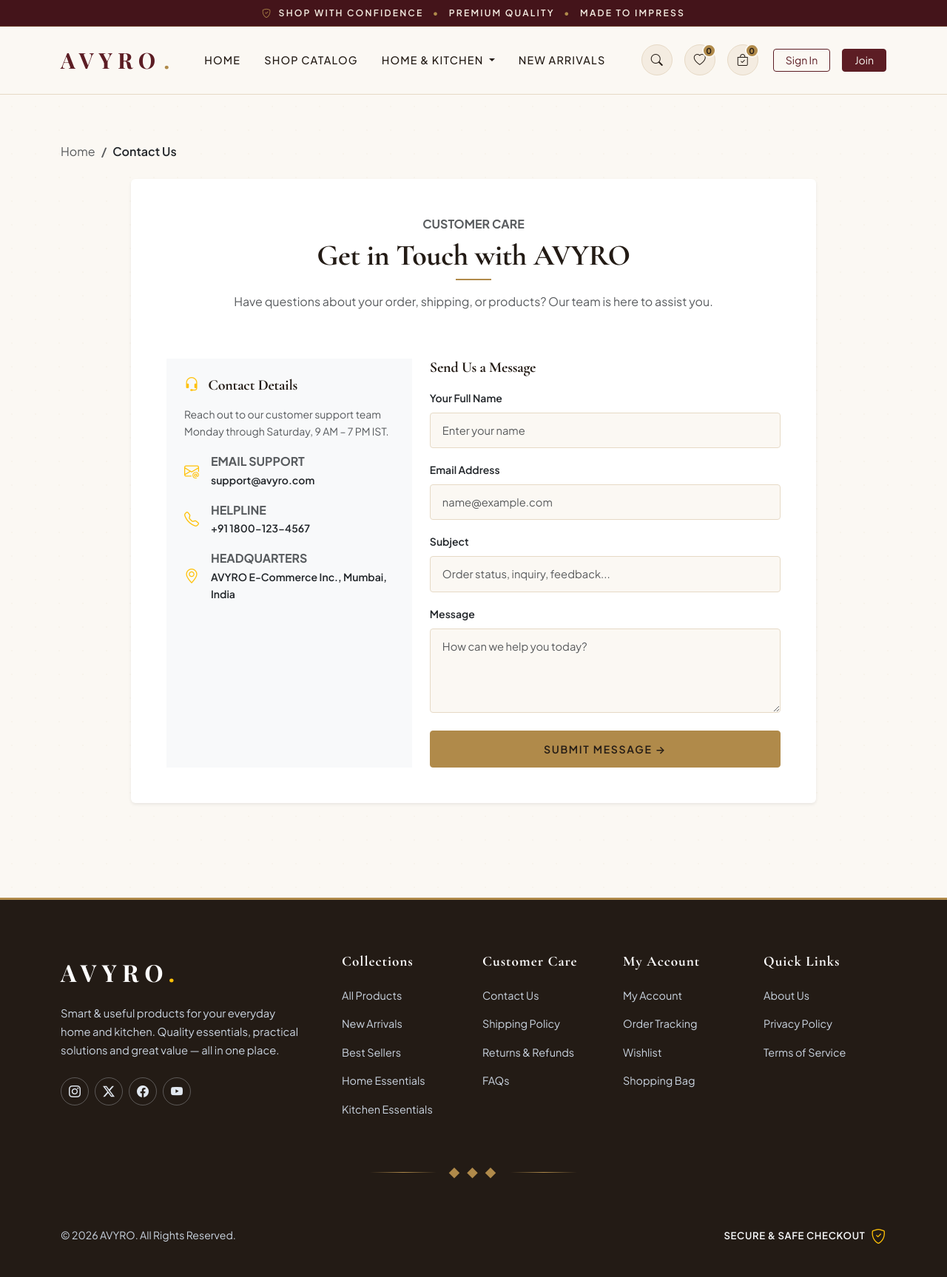
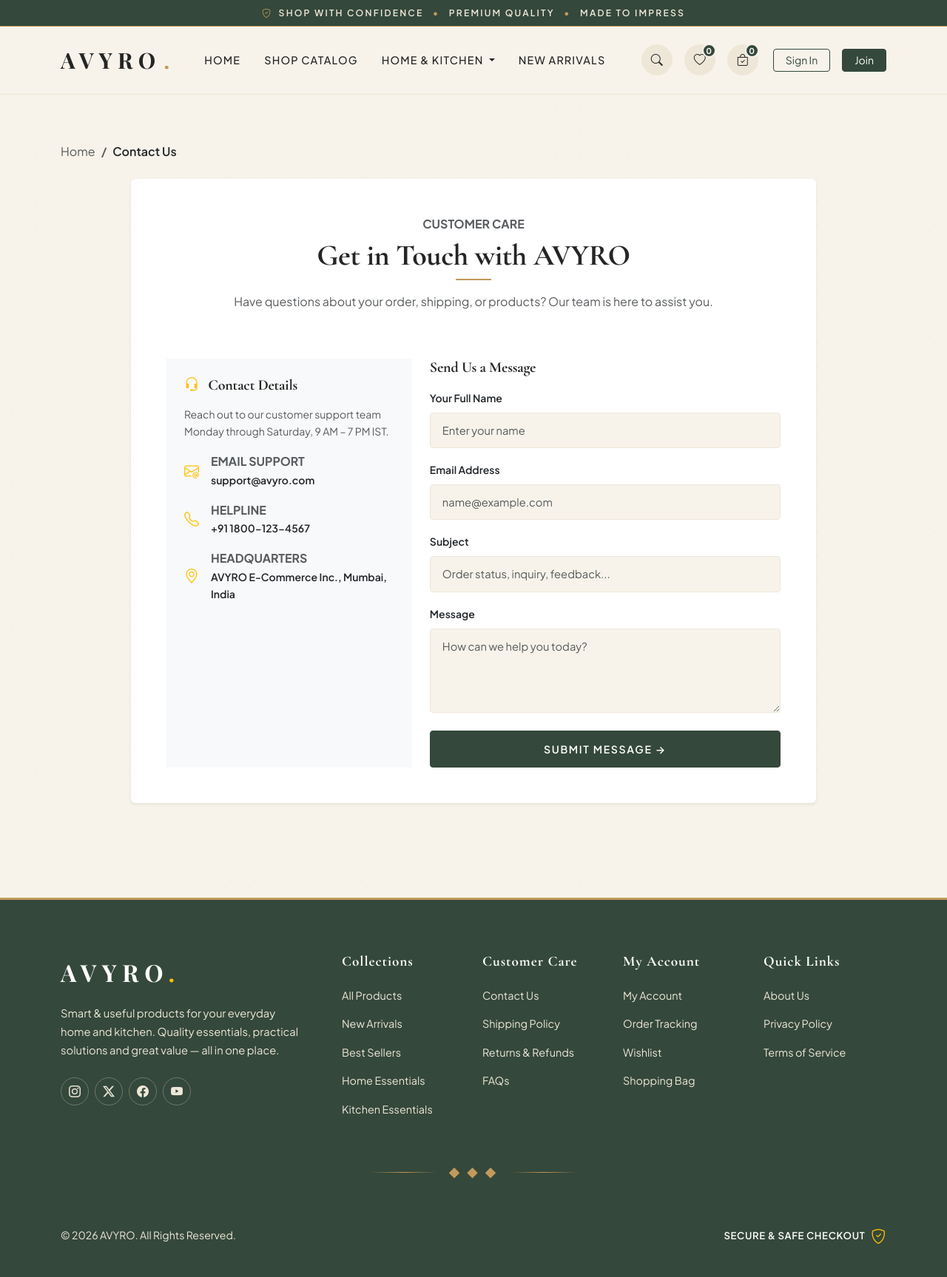
Before and after one commit to rajvaghani2511/AVYRO, a Flask app: page /contact in a window 1280 px wide. Shown: the whole page at 74% size. Run offline with Flask 3, Linux system fonts and the light colour scheme; data that the repository does not hold is empty; some web fonts are replaced.

Commit message:
color them change

```diff
--- a/app/static/css/styles.css
+++ b/app/static/css/styles.css
@@ -5,43 +5,53 @@
 @import url('https://fonts.googleapis.com/css2?family=Cormorant+Garamond:ital,wght@0,400;0,500;0,600;0,700;1,400;1,600&family=Playfair+Display:ital,wght@0,500;0,600;0,700;0,800;1,400&family=Plus+Jakarta+Sans:wght@400;500;600;700&display=swap');
 
 :root {
-  /* Editorial & Traditional Palette */
-  --avyro-maroon: #5C1D24;
-  --avyro-maroon-dark: #44141A;
-  --avyro-maroon-soft: rgba(92, 29, 36, 0.08);
+  /* Modern, Premium & Welcoming Home & Kitchen Color Palette */
+  --avyro-ivory: #F7F3EA;         /* Primary Background: Warm Ivory / Cream */
+  --avyro-sand: #EEE7D8;          /* Secondary Background: Soft Beige */
+  --avyro-card-bg: #FFFFFF;       /* Card Background: White */
 
-  --avyro-terracotta: #A6533F;
-  --avyro-terracotta-soft: rgba(166, 83, 63, 0.1);
+  --avyro-olive: #34483B;         /* Primary Brand Color: Deep Olive Green */
+  --avyro-olive-dark: #25372B;    /* Darker Deep Olive */
+  --avyro-olive-soft: rgba(52, 72, 59, 0.08);
 
-  --avyro-brass: #B08A4A;
-  --avyro-brass-dark: #916F37;
-  --avyro-brass-light: rgba(176, 138, 74, 0.15);
-  --avyro-brass-glow: rgba(176, 138, 74, 0.25);
+  --avyro-sage: #718575;          /* Secondary Accent: Sage Green */
+  --avyro-sage-soft: rgba(113, 133, 117, 0.12);
 
-  --avyro-ivory: #FBF8F3;
-  --avyro-sand: #F4ECE1;
-  --avyro-card-bg: #FFFFFF;
+  --avyro-terracotta: #B86F52;    /* Premium Accent: Warm Terracotta */
+  --avyro-terracotta-soft: rgba(184, 111, 82, 0.1);
 
-  --avyro-green: #1F382B;
-  --avyro-green-soft: rgba(31, 56, 43, 0.08);
+  --avyro-gold: #C29A5B;          /* Soft Gold Accent: Muted Gold */
+  --avyro-gold-dark: #A88243;
+  --avyro-gold-soft: rgba(194, 154, 91, 0.15);
 
-  --avyro-dark: #231B15;
-  --avyro-muted: #7A6F66;
-  --avyro-light-text: #FBF8F3;
+  --avyro-dark: #252525;          /* Main Text: Deep Charcoal */
+  --avyro-muted: #6F6A61;         /* Secondary Text: Warm Gray */
+  --avyro-light-text: #F7F3EA;
 
-  --avyro-border: #E6D9C5;
-  --avyro-border-dark: #3A2E25;
+  --avyro-border: #EEE7D8;        /* Soft Beige Border */
+  --avyro-border-dark: #34483B;
+
+  /* Aliased theme variables for compatibility */
+  --avyro-maroon: #34483B;        /* Mapped to Deep Olive Green */
+  --avyro-maroon-dark: #25372B;
+  --avyro-maroon-soft: rgba(52, 72, 59, 0.08);
+  --avyro-brass: #C29A5B;         /* Mapped to Muted Gold */
+  --avyro-brass-dark: #A88243;
+  --avyro-brass-light: rgba(194, 154, 91, 0.15);
+  --avyro-brass-glow: rgba(194, 154, 91, 0.25);
+  --avyro-green: #34483B;
+  --avyro-green-soft: rgba(52, 72, 59, 0.08);
 
   /* Typography Families */
   --font-serif-heading: 'Cormorant Garamond', 'Playfair Display', Georgia, serif;
   --font-brand-logo: 'Playfair Display', 'Cormorant Garamond', Georgia, serif;
   --font-body: 'Plus Jakarta Sans', -apple-system, BlinkMacSystemFont, sans-serif;
 
-  /* Elevate & Shadows */
-  --shadow-warm-sm: 0 2px 8px rgba(35, 27, 21, 0.04);
-  --shadow-warm-md: 0 8px 24px -4px rgba(35, 27, 21, 0.08);
-  --shadow-warm-lg: 0 16px 40px -8px rgba(92, 29, 36, 0.12);
-  --shadow-brass: 0 8px 20px -4px rgba(176, 138, 74, 0.3);
+  /* Shadows & Radius */
+  --shadow-warm-sm: 0 2px 8px rgba(37, 37, 37, 0.04);
+  --shadow-warm-md: 0 8px 24px -4px rgba(37, 37, 37, 0.08);
+  --shadow-warm-lg: 0 16px 40px -8px rgba(52, 72, 59, 0.12);
+  --shadow-brass: 0 8px 20px -4px rgba(194, 154, 91, 0.3);
 
   --radius-sm: 4px;
   --radius-md: 8px;
@@ -65,7 +75,7 @@ body {
   line-height: 1.65;
   overflow-x: hidden;
   -webkit-font-smoothing: antialiased;
-  background-image: radial-gradient(rgba(176, 138, 74, 0.04) 1px, transparent 1px);
+  background-image: radial-gradient(rgba(194, 154, 91, 0.06) 1px, transparent 1px);
   background-size: 32px 32px;
 }
 
@@ -77,13 +87,13 @@ h1, h2, h3, h4, h5, h6, .font-serif {
 }
 
 a {
-  color: var(--avyro-maroon);
+  color: var(--avyro-dark);
   text-decoration: none;
   transition: var(--transition-fast);
 }
 
 a:hover {
-  color: var(--avyro-brass);
+  color: var(--avyro-olive);
 }
 
 /* Subtle Traditional Indian Decorative Motifs & Line Rules */
@@ -117,7 +127,7 @@ a:hover {
 
 /* Announcement Top Strip */
 .top-announcement-strip {
-  background: var(--avyro-maroon-dark);
+  background: var(--avyro-olive);
   color: var(--avyro-sand);
   font-size: 0.76rem;
   font-weight: 600;
@@ -125,7 +135,7 @@ a:hover {
   text-transform: uppercase;
   padding: 8px 16px;
   text-align: center;
-  border-bottom: 1px solid rgba(176, 138, 74, 0.35);
+  border-bottom: 1px solid var(--avyro-gold);
   position: relative;
   overflow: hidden;
   height: 36px;
@@ -135,11 +145,11 @@ a:hover {
 }
 
 .top-announcement-strip .text-brass {
-  color: var(--avyro-brass);
+  color: var(--avyro-gold);
 }
 
 .top-announcement-strip .accent-dot {
-  color: var(--avyro-brass);
+  color: var(--avyro-gold);
   margin: 0 8px;
 }
 
@@ -191,7 +201,7 @@ a:hover {
   font-weight: 700;
   font-size: 1.85rem;
   letter-spacing: 0.24em;
-  color: var(--avyro-maroon);
+  color: var(--avyro-dark);
   text-transform: uppercase;
   display: inline-flex;
   align-items: center;
@@ -199,12 +209,12 @@ a:hover {
 }
 
 .navy-logo span {
-  color: var(--avyro-brass);
+  color: var(--avyro-gold);
 }
 
-/* Editorial Sticky Navbar */
+/* Warm Ivory Sticky Navbar */
 .avyro-navbar {
-  background: rgba(251, 248, 243, 0.94);
+  background: rgba(247, 243, 234, 0.95);
   backdrop-filter: blur(16px);
   -webkit-backdrop-filter: blur(16px);
   border-bottom: 1px solid var(--avyro-border);
@@ -252,17 +262,17 @@ a:hover {
 }
 
 .nav-icon-btn:hover {
-  background: var(--avyro-maroon);
-  color: var(--avyro-ivory);
-  border-color: var(--avyro-maroon);
+  background: var(--avyro-olive);
+  color: #FFFFFF;
+  border-color: var(--avyro-olive);
 }
 
 .nav-badge {
   position: absolute;
   top: -2px;
   right: -2px;
-  background: var(--avyro-brass);
-  color: var(--avyro-dark);
+  background: var(--avyro-olive);
+  color: #FFFFFF;
   font-size: 0.68rem;
   font-weight: 800;
   width: 19px;
@@ -370,50 +380,53 @@ a:hover {
   transition: var(--transition-smooth);
 }
 
-.btn-avyro-maroon {
-  background: var(--avyro-maroon);
-  color: var(--avyro-ivory);
-  border-color: var(--avyro-maroon);
+.btn-avyro-maroon, .btn-avyro-olive, .btn-avyro-accent, .btn-primary {
+  background: var(--avyro-olive) !important;
+  color: #FFFFFF !important;
+  border-color: var(--avyro-olive) !important;
 }
 
-.btn-avyro-maroon:hover {
-  background: var(--avyro-maroon-dark);
-  color: var(--avyro-sand);
+.btn-avyro-maroon:hover, .btn-avyro-olive:hover, .btn-avyro-accent:hover, .btn-primary:hover {
+  background: var(--avyro-sage) !important;
+  border-color: var(--avyro-sage) !important;
+  color: #FFFFFF !important;
   transform: translateY(-2px);
   box-shadow: var(--shadow-warm-md);
 }
 
 .btn-avyro-brass {
-  background: var(--avyro-brass);
-  color: var(--avyro-dark);
-  border-color: var(--avyro-brass);
+  background: var(--avyro-olive) !important;
+  color: #FFFFFF !important;
+  border-color: var(--avyro-olive) !important;
 }
 
 .btn-avyro-brass:hover {
-  background: var(--avyro-brass-dark);
-  color: var(--avyro-ivory);
-  box-shadow: var(--shadow-brass);
+  background: var(--avyro-sage) !important;
+  border-color: var(--avyro-sage) !important;
+  color: #FFFFFF !important;
+  box-shadow: var(--shadow-warm-md);
 }
 
 .btn-avyro-outline {
-  background: transparent;
-  color: var(--avyro-maroon);
-  border: 1.5px solid var(--avyro-maroon);
+  background: var(--avyro-ivory);
+  color: var(--avyro-olive) !important;
+  border: 1.5px solid var(--avyro-olive) !important;
 }
 
 .btn-avyro-outline:hover {
-  background: var(--avyro-maroon);
-  color: var(--avyro-ivory);
+  background: var(--avyro-olive) !important;
+  color: #FFFFFF !important;
+  border-color: var(--avyro-olive) !important;
 }
 
-/* Luxury Editorial Hero Section */
+/* Warm & Welcoming Home & Kitchen Hero Section */
 .hero-editorial {
-  background: linear-gradient(135deg, #3D1217 0%, #1A0A0C 100%);
-  color: var(--avyro-ivory);
-  padding: 5rem 0 6rem 0;
+  background: linear-gradient(135deg, #F7F3EA 0%, #EEE7D8 100%);
+  color: var(--avyro-dark);
+  padding: 4.5rem 0 5.5rem 0;
   position: relative;
   overflow: hidden;
-  border-bottom: 2px solid var(--avyro-brass);
+  border-bottom: 1px solid var(--avyro-border);
 }
 
 .hero-editorial::before {
@@ -946,13 +960,13 @@ a:hover {
   to { transform: translateX(0); opacity: 1; }
 }
 
-/* High Contrast Editorial Footer */
+/* Deep Olive Modern Home & Kitchen Footer */
 .avyro-footer {
-  background: var(--avyro-dark);
-  color: #E2E8F0;
+  background: var(--avyro-olive);
+  color: var(--avyro-sand);
   padding: 4.5rem 0 2.5rem 0;
   margin-top: 5rem;
-  border-top: 3px solid var(--avyro-brass);
+  border-top: 3px solid var(--avyro-gold);
   position: relative;
 }
 
@@ -966,7 +980,7 @@ a:hover {
 }
 
 .footer-desc {
-  color: #CBD5E1 !important;
+  color: var(--avyro-sand) !important;
   font-size: 0.92rem;
   line-height: 1.7;
 }
@@ -982,14 +996,14 @@ a:hover {
 }
 
 .footer-links a {
-  color: #CBD5E1 !important;
+  color: var(--avyro-sand) !important;
   font-size: 0.9rem;
   transition: var(--transition-fast);
   text-decoration: none;
 }
 
 .footer-links a:hover {
-  color: var(--avyro-brass) !important;
+  color: var(--avyro-gold) !important;
   padding-left: 4px;
 }
 
@@ -1000,26 +1014,26 @@ a:hover {
   display: inline-flex;
   align-items: center;
   justify-content: center;
-  color: #E2E8F0;
-  border: 1px solid rgba(226, 232, 240, 0.3);
+  color: var(--avyro-sand);
+  border: 1px solid rgba(238, 231, 216, 0.3);
   transition: var(--transition-fast);
   text-decoration: none;
 }
 
 .footer-social-btn:hover {
-  background: var(--avyro-brass);
-  border-color: var(--avyro-brass);
-  color: #231B15;
+  background: var(--avyro-gold);
+  border-color: var(--avyro-gold);
+  color: var(--avyro-olive);
   transform: translateY(-2px);
 }
 
 .footer-bottom-text {
-  color: #CBD5E1 !important;
+  color: var(--avyro-sand) !important;
   font-size: 0.88rem;
 }
 
 .footer-secure-tag {
-  color: #F8FAFC !important;
+  color: #FFFFFF !important;
   font-weight: 600;
   letter-spacing: 0.05em;
   font-size: 0.82rem;
--- a/app/templates/home.html
+++ b/app/templates/home.html
@@ -18,7 +18,7 @@
           <a href="{{ url_for('shop.products') }}" class="btn btn-avyro btn-avyro-brass">
             SHOP COLLECTION &rarr;
           </a>
-          <a href="#featuredCategories" class="btn btn-avyro btn-avyro-outline text-white border-light">
+          <a href="#featuredCategories" class="btn btn-avyro btn-avyro-outline">
             VIEW CATEGORIES
           </a>
         </div>
```
Also changed, not shown: other parts of app/static/css/styles.css (+25 -24 lines).
